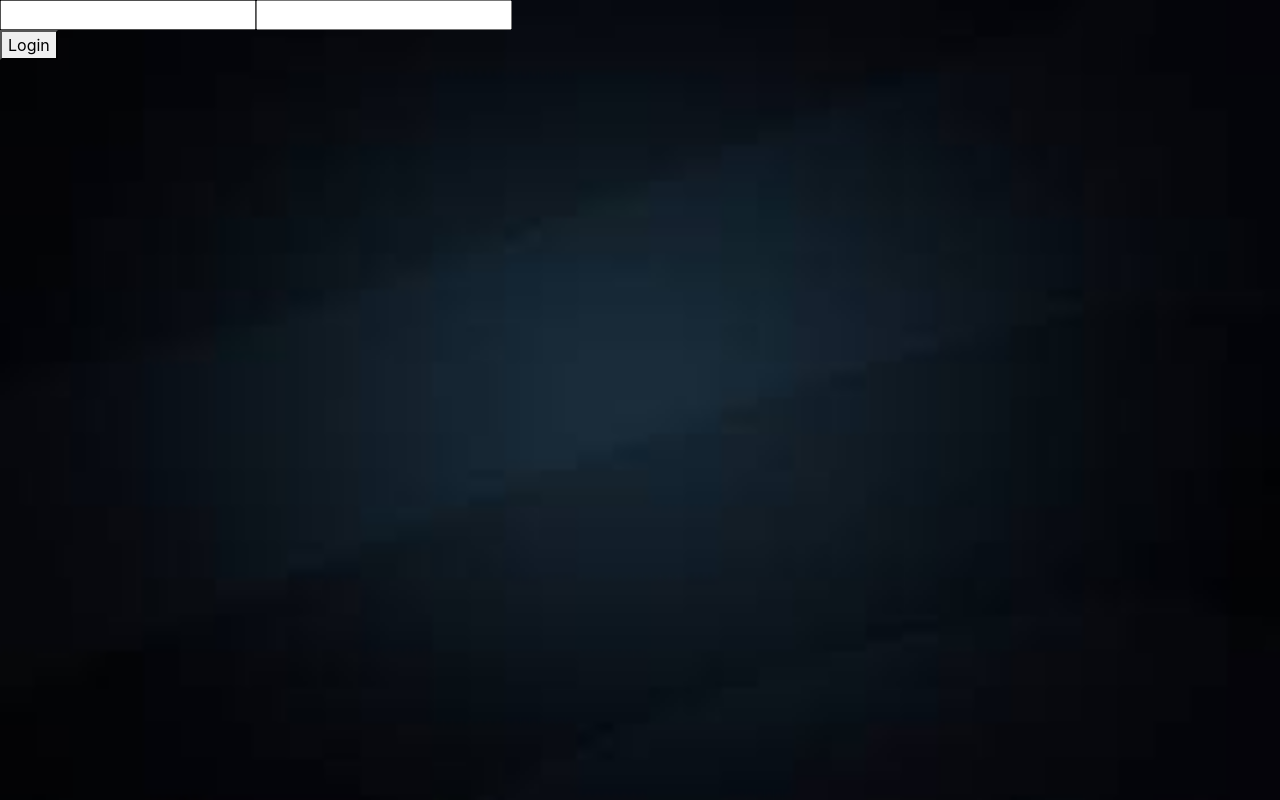
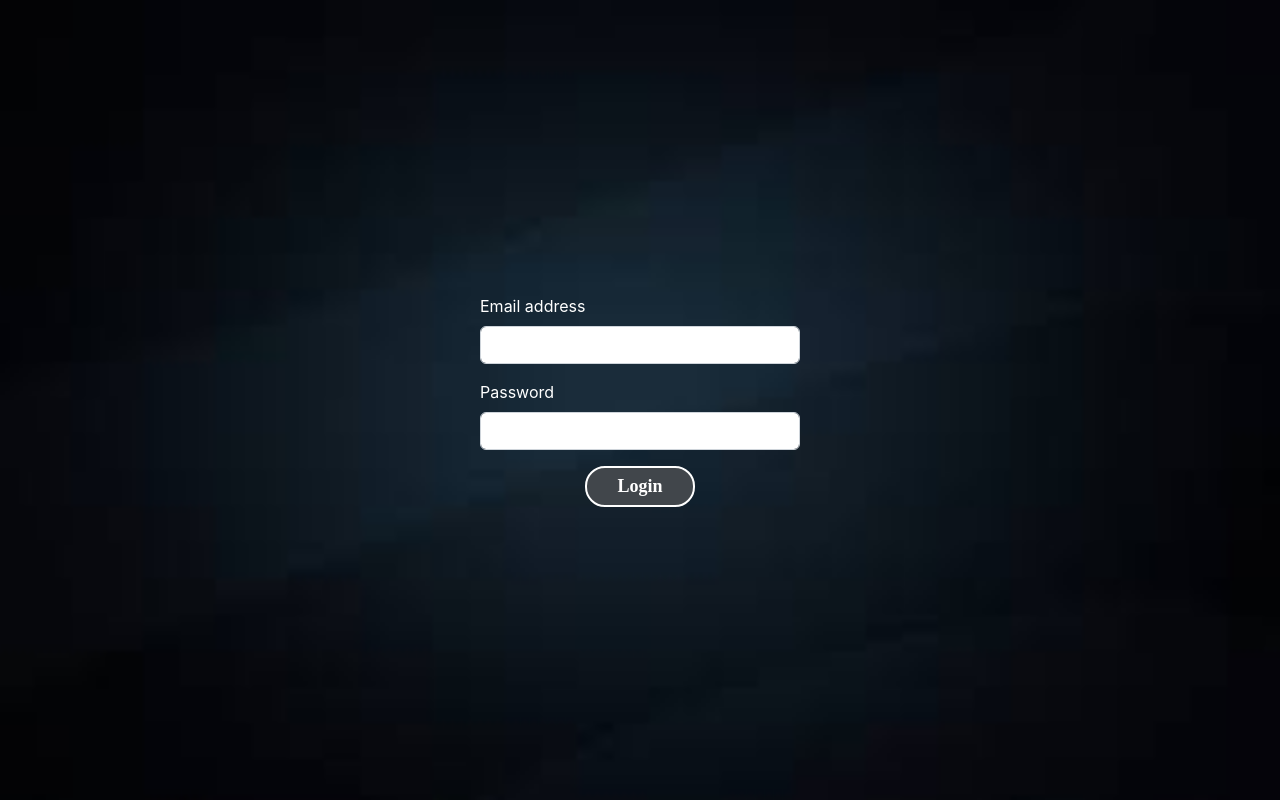
Before and after one commit to Ashfak29/inventory-2, a React (Create React App) app: page /login in a window 1280 px wide. Built offline with nearby package versions, Linux system fonts and the light colour scheme.

Commit message:
final done

```diff
--- a/src/components/Auth/Login.js
+++ b/src/components/Auth/Login.js
@@ -28,11 +28,22 @@ const Login = () => {
     }, []);
 
     return (
-        <div>
-            <input onChange={handleInput} name={'email'} value={input.email} type={'email'}/>
-            <input  onChange={handleInput} name={'password'} value={input.password} type={'password'}/>
+        <div className='login-form'>
+            <form className='form-width'>
+                <div className="mb-3">
+                    <label htmlFor="exampleInputEmail1" className="form-label">Email address</label>
+                    <input className="form-control" onChange={handleInput} name={'email'} value={input.email} type={'email'}/>
+                </div>
+                <div className="mb-3">
+                    <label htmlFor="exampleInputPassword1" className="form-label">Password</label>
+                    <input className="form-control" onChange={handleInput} name={'password'} value={input.password} type={'password'}/>
+                </div>
+            </form>
             <p>{error}</p>
-            <button onClick={handleLogin}>Login</button>
+            <button onClick={handleLogin} className='login-btn'>Login</button>
+            {/*<input onChange={handleInput} name={'email'} value={input.email} type={'email'}/>*/}
+            {/*<input  onChange={handleInput} name={'password'} value={input.password} type={'password'}/>*/}
+
         </div>
     );
 };
--- a/src/components/Pages/Home/Home.js
+++ b/src/components/Pages/Home/Home.js
@@ -36,7 +36,7 @@ const Home = () => {
                                             : (dashboardData.profit == 0 ? <p>Break Even Point</p>
                                                 : <p>Loss</p>)
                                     }
-                                    <p>Amount: {dashboardData.profit*-1} Taka</p>
+                                    <p>Amount: {dashboardData.profit >0? dashboardData.profit : dashboardData.profit*-1} Taka</p>
                                 </div>
                             </div>
                         </div>
--- a/src/components/Route/Router.js
+++ b/src/components/Route/Router.js
@@ -37,7 +37,7 @@ const router = createBrowserRouter([
             },
             {
                 path: '/order',
-                element: <OrderManagement></OrderManagement>
+                element: <PrivateRoute><OrderManagement></OrderManagement></PrivateRoute>
             },
             {
                 path: '/add-expense',
@@ -45,11 +45,11 @@ const router = createBrowserRouter([
             },
             {
                 path: '/searchProduct',
-                element: <SearchProduct></SearchProduct>
+                element: <PrivateRoute><SearchProduct></SearchProduct></PrivateRoute>
             },
             {
                 path: '/invoice',
-                element: <Invoice></Invoice>
+                element: <PrivateRoute><Invoice></Invoice></PrivateRoute>
             },
             {
                 path: '/add-delivery',
--- a/src/components/Shared/SideBar.css
+++ b/src/components/Shared/SideBar.css
@@ -86,6 +86,43 @@ div.content {
 .over{
     overflow: hidden;
 }
+
+.summery-head i{
+    font-size: 40px;
+}
+.login-form {
+    display: flex;
+    flex-direction: column;
+    align-items: center;
+    justify-content: center;
+    height: 100vh;
+
+}
+.form-width{
+    width: 25%;
+}
+.login-btn {
+    border: 2px solid white;
+    padding: 5px 30px;
+    border-radius: 20px;
+    background-color: #41464b;
+    color: white;
+    font-weight: 600;
+    font-size: 18px;
+    font-family: serif;
+}
+.login-btn:hover{
+    background-color: transparent;
+    border: 2px solid red;
+    transition: ease-in-out .5s;
+}
+.log-out-btn {
+    width: 100%;
+    border: none;
+    background-color: #41464b;
+    color: white;
+    margin-top: 20px;
+}
 @media screen and (max-width: 700px) {
     .sidebar {
         width: 100%;
@@ -94,6 +131,9 @@ div.content {
     }
     .sidebar a {float: left;}
     div.content {margin-left: 0;}
+    .form-width{
+        width: 75%;
+    }
 }
 
 @media screen and (max-width: 400px) {
@@ -101,7 +141,5 @@ div.content {
         text-align: center;
         float: none;
     }
+
 }
-.summery-head i{
-    font-size: 40px;
-}
--- a/src/components/Shared/SideBar.js
+++ b/src/components/Shared/SideBar.js
@@ -58,7 +58,7 @@ const SideBar = () => {
                     </li>
                 </ul>
 
-                <button onClick={handleLogout}>logout</button>
+                <button className='log-out-btn' onClick={handleLogout}>Logout</button>
 
 
             </div>
```
